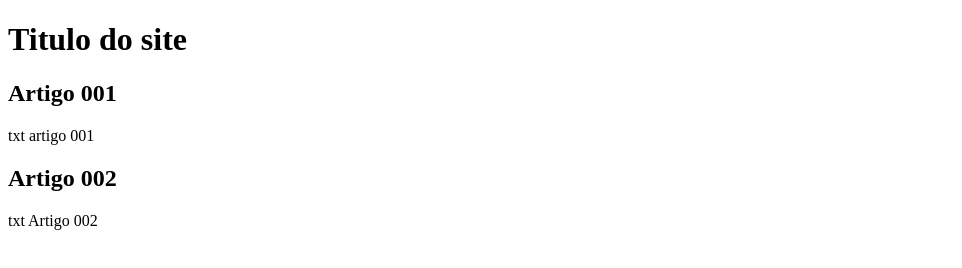
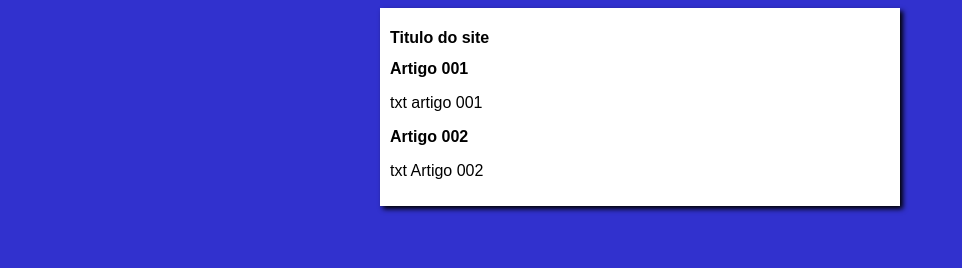
Before and after one commit to Lucas-Nescau/projeto-site, a plain HTML site: page index.html in a window 1280 px wide. Shown: the whole page, without its empty margins (0-962 px from the left). Drawn offline with Linux system fonts and the light colour scheme.

Commit message:
terminei o design

```diff
--- /dev/null
+++ b/estilos/style.css
@@ -0,0 +1,16 @@
+*{
+    font-family: Arial, Helvetica, sans-serif;
+    font-size: 16px;
+}
+body {
+    background-color: rgb(49, 49, 206);
+
+}
+
+main {
+    background-color: white;
+    width: 500px;
+    margin: auto;
+    padding: 10px;
+    box-shadow: 3px 3px 5px black;
+}
--- a/index.html
+++ b/index.html
@@ -4,6 +4,7 @@
     <meta charset="UTF-8">
     <meta name="viewport" content="width=device-width, initial-scale=1.0">
     <title>Título do site</title>
+    <link rel="stylesheet" href="estilos/style.css">
 </head>
 <body>
     <main>
```
